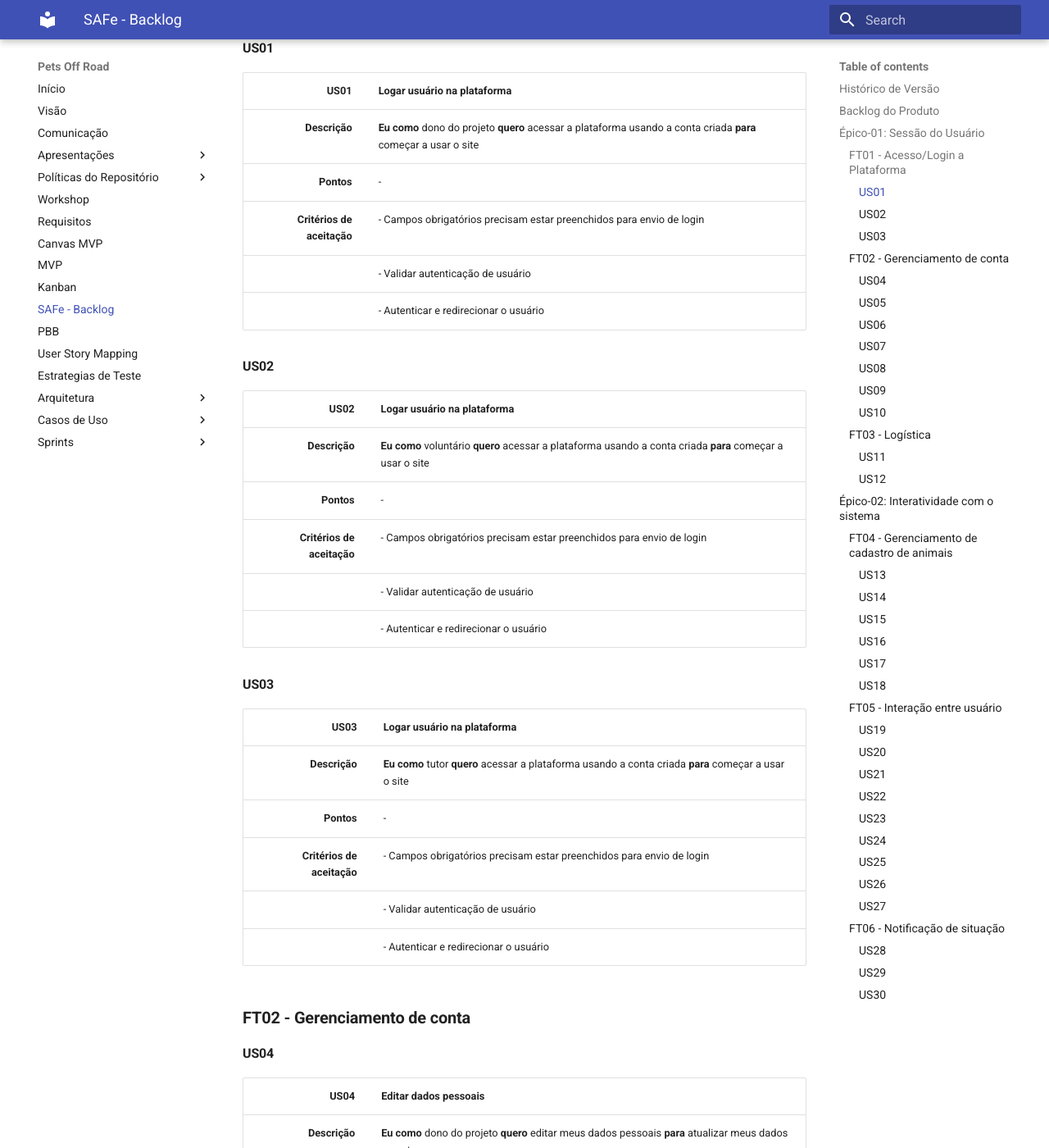
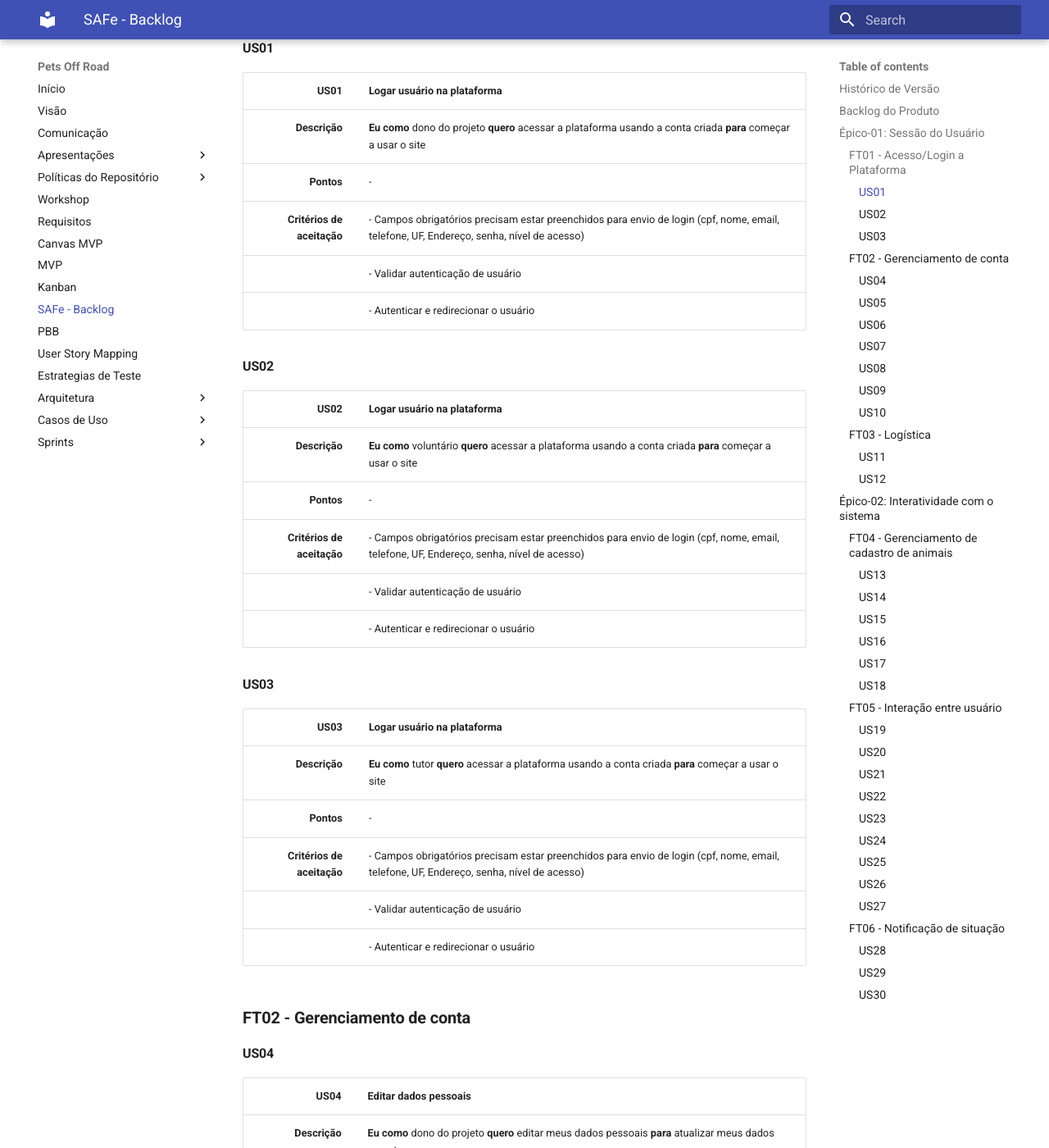
Before and after one commit to mdsreq-fga-unb/2022.1-pets-off-road, an MkDocs documentation site: the page built from docs/backlog.md, in a window 1280 px wide and 1400 px high, scrolled down 840 px. Shown: the whole window at 82% size. Built offline with MkDocs 1.6.1 and Material for MkDocs 9.7.7, drawn with Linux system fonts in a browser that asks for light colours; some of the changed text lies outside the part shown.

Commit message:
alterações em andamento

```diff
--- a/docs/backlog.md
+++ b/docs/backlog.md
@@ -26,7 +26,7 @@
 | -------------------------: | :-------------------------------------------------------------------------------------------------------------- |
 |              **Descrição** | **Eu como** dono do projeto **quero** acessar a plataforma usando a conta criada **para** começar a usar o site |
 |                 **Pontos** | -                                                                                                               |
-| **Critérios de aceitação** | - Campos obrigatórios precisam estar preenchidos para envio de login                                            |
+| **Critérios de aceitação** | - Campos obrigatórios precisam estar preenchidos para envio de login (cpf, nome, email, telefone, UF, Endereço, senha, nível de acesso)                                       |
 |                            | - Validar autenticação de usuário |
 |                            | - Autenticar e redirecionar o usuário  |
 
@@ -38,7 +38,7 @@
 | -------------------------: | :--------------------------------------------------------------------------------------------------------- |
 |              **Descrição** | **Eu como** voluntário **quero** acessar a plataforma usando a conta criada **para** começar a usar o site |
 |                 **Pontos** | -                                                                                                          |
-| **Critérios de aceitação** | - Campos obrigatórios precisam estar preenchidos para envio de login                                            |
+| **Critérios de aceitação** | - Campos obrigatórios precisam estar preenchidos para envio de login (cpf, nome, email, telefone, UF, Endereço, senha, nível de acesso)                                                   |
 |                            | - Validar autenticação de usuário |
 |                            | - Autenticar e redirecionar o usuário  |                                                                                                       |
 
@@ -49,7 +49,7 @@
 | -------------------------: | :---------------------------------------------------------------------------------------------------- |
 |              **Descrição** | **Eu como** tutor **quero** acessar a plataforma usando a conta criada **para** começar a usar o site |
 |                 **Pontos** | -                                                                                                     |
-| **Critérios de aceitação** | - Campos obrigatórios precisam estar preenchidos para envio de login                                            |
+| **Critérios de aceitação** | - Campos obrigatórios precisam estar preenchidos para envio de login  (cpf, nome, email, telefone, UF, Endereço, senha, nível de acesso)                                                  |
 |                            | - Validar autenticação de usuário |
 |                            | - Autenticar e redirecionar o usuário  |                                                                                                     |
 
@@ -61,7 +61,7 @@
 | -------------------------: | :------------------------------------------------------------------------------------------------------ |
 |              **Descrição** | **Eu como** dono do projeto **quero** editar meus dados pessoais **para** atualizar meus dados recentes |
 |                 **Pontos** | -                                                                                                       |
-| **Critérios de aceitação** | -                                                                                                       |
+| **Critérios de aceitação** | - Campos obrigatórios precisam estar preenchidos para alteração  de dados (cpf, nome, email, telefone, UF, Endereço, senha, nível de acesso)                                                                                                         |
 
 #### US05
 
@@ -69,7 +69,7 @@
 | -------------------------: | :------------------------------------------------------------------------------------------------- |
 |              **Descrição** | **Eu como** voluntário **quero** editar meus dados pessoais **para** atualizar meus dados recentes |
 |                 **Pontos** | -                                                                                                  |
-| **Critérios de aceitação** | -                                                                                                  |
+| **Critérios de aceitação** | - Campos obrigatórios precisam estar preenchidos para alteração  de dados (cpf, nome, email, telefone, UF, Endereço, senha, nível de acesso)                                                                                                           |
 
 #### US06
 
@@ -77,7 +77,7 @@
 | -------------------------: | :-------------------------------------------------------------------------------------------- |
 |              **Descrição** | **Eu como** tutor **quero** editar meus dados pessoais **para** atualizar meus dados recentes |
 |                 **Pontos** | -                                                                                             |
-| **Critérios de aceitação** | -                                                                                             |
+| **Critérios de aceitação** | - Campos obrigatórios precisam estar preenchidos para alteração  de dados (cpf, nome, email, telefone, UF, Endereço, senha, nível de acesso)                                                                                                      |
 
 #### US07
 
@@ -93,7 +93,7 @@
 | -------------------------: | :--------------------------------------------------------------------------------------------------------------- |
 |              **Descrição** | **Eu como** dono do projeto **quero** editar as informações do projeto **para** manter as infomaçẽos ataulizadas |
 |                 **Pontos** | -                                                                                                                |
-| **Critérios de aceitação** | -                                                                                                                |
+| **Critérios de aceitação** | - Campos obrigatórios devem estar preenchidos(CPF, nome, email, telefone, uf, cidade, senha, numero_membros)                                                                                                              |
 
 #### US09
 
@@ -101,7 +101,8 @@
 | -------------------------: | :------------------------------------------------------------------------------------------------------------------------- |
 |              **Descrição** | **Eu como** dono do projeto **quero** realizar o cadastro de um projeto para ter mais controle de gerenciamento e recursos |
 |                 **Pontos** | -                                                                                                                          |
-| **Critérios de aceitação** | - Só será realizado o cadastro caso o usuário possua 18 anos ou mais.                                                      |
+| **Critérios de aceitação** | - Só será realizado o cadastro caso o usuário possua 18 anos ou mais.
+- Campos obrigatórios devem estar preenchidos(nome, email, telefone, uf, cidade, senha, numero_membros)                              |
 
 #### US10
 
@@ -141,7 +142,9 @@
 | -------------------------: | :----------------------------------------------------------------------------------------------------------------------- |
 |              **Descrição** | **Eu como** dono do projeto **quero** realizar o cadastro do animal **para** facilitar a busca dos usuários para adoções |
 |                 **Pontos** | 0                                                                                                                        |
-| **Critérios de aceitação** | - Exibir uma mensagem após a finalização do cadastro                                                                     |
+| **Critérios de aceitação** | - Exibir uma mensagem após a finalização do cadastro  |
+|**Critérios de aceitação** | - Os campos obrigatórios devem estar preenchidos (matricula, project_id, nome, especie, raca, idade, condicao_saude, castrado )
+                                                                   |
 
 #### US14
 
```
Also changed, not shown: other parts of docs/backlog.md (+1 -1 lines).
